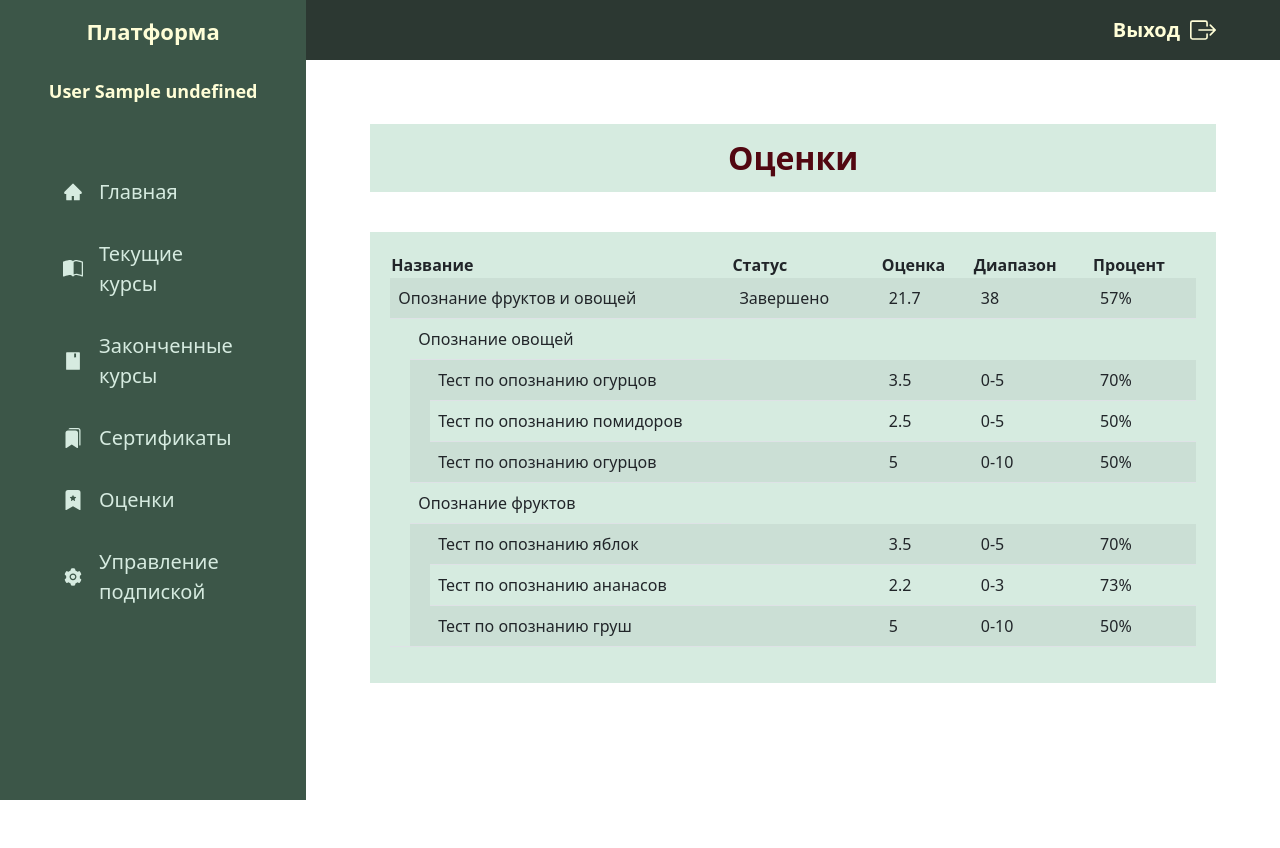
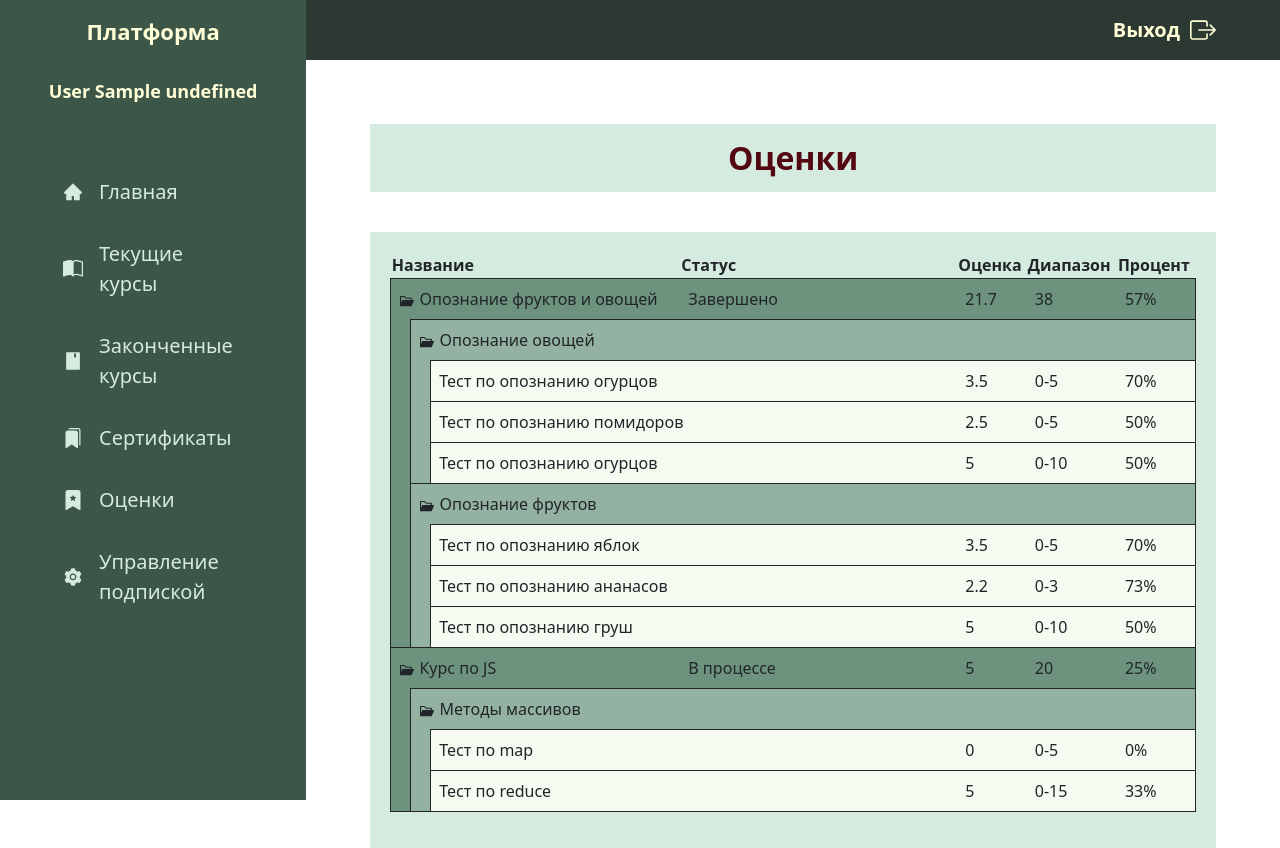
Before and after one commit to educ-educ/tpkr_front_prod, a React (Create React App) app: page /admin/home/grades in a window 1280 px wide. Before the commit the page ends 800 px from the top, so only its background shows below. Built offline with nearby package versions, Linux system fonts and the light colour scheme; sample sign-in values are in the browser's storage; the HTML template or start-up script is replaced by a standard one.

Commit message:
table styling

```diff
--- a/src/pages/GradesPage/GradesPage.jsx
+++ b/src/pages/GradesPage/GradesPage.jsx
@@ -1,7 +1,7 @@
 import "../pages.scss"
 import Table from "react-bootstrap/Table"
 import { Container } from "react-bootstrap"
-import { useState } from "react"
+import {AiFillFolderOpen} from 'react-icons/ai'
 
 const grades = [
     {
@@ -55,6 +55,29 @@ const grades = [
                 ]
             }
         ]
+    },
+    {
+        course_name: "Курс по JS",
+        status: "В процессе",
+        sections: [
+            {
+                name: "Методы массивов",
+                items: [
+                    {
+                        task: 'Тест по map',
+                        grade: 0,
+                        max_grade: 5.0,
+                        datetime: "14.05.2023 15:43"
+                    },
+                    {
+                        task: 'Тест по reduce',
+                        grade: 5.0,
+                        max_grade: 15.0,
+                        datetime: "14.05.2023 15:43"
+                    }
+                ]
+            }
+        ]
     }
 ]
 
@@ -71,7 +94,7 @@ const GradesPage = () => {
                 Оценки
             </div>
             <div className='person-decorator__mainpage'>
-                <Table striped className="person-decorator__mainpage__table">
+                <Table>
                     <thead>
                         <th colSpan="3" id="itemname">Название</th>
                         <th id='status'>Статус</th>
@@ -79,12 +102,12 @@ const GradesPage = () => {
                         <th id="grade_diap">Диапазон</th>
                         <th id="grade_percents">Процент</th>
                     </thead>
-                    <tbody className="person-table-body">
+                    <tbody className="person-table">
                         {
                             grades.map((cource) =>
                                 <>
-                                    <tr>
-                                        <td colSpan="3">{cource.course_name}</td>
+                                    <tr className="person-table__layer1">
+                                        <td className="person-table__name" colSpan="3"><AiFillFolderOpen/> {cource.course_name}</td>
                                         <td>{cource.status}</td>
                                         <td>{getCourceGrade(cource)}</td>
                                         <td>{getCourceMaxGrade(cource)}</td>
@@ -95,21 +118,21 @@ const GradesPage = () => {
                                         <>
                                             <tr>
                                                 {(sectionIndex===0) &&
-                                                     <td className="layer-1" rowSpan={getCourceRowCount(cource)}></td>
+                                                     <td className="person-table__layer1 person-table__offset" rowSpan={getCourceRowCount(cource)}></td>
                                                 }
-                                                <td colSpan="2">{section.name}</td>
+                                                <td className="person-table__layer2 person-table__name" colSpan="100"><AiFillFolderOpen/> {section.name}</td>
                                             </tr>
                                             {
                                             section.items.map((item, itemIndex)=>
                                                 <>
-                                                    <tr>
+                                                    <tr className="person-table__layer3">
                                                         {(itemIndex===0) &&
-                                                            <td className="layer-2" rowSpan={section.items.length}></td>
+                                                            <td className="person-table__layer2 person-table__offset" rowSpan={section.items.length}></td>
                                                         }
-                                                        <td colSpan="2">{item.task}</td>
-                                                        <td>{item.grade}</td>
-                                                        <td>0-{item.max_grade}</td>
-                                                        <td>{((item.grade / item.max_grade)*100).toFixed(0)}%</td>
+                                                        <td className="person-table__line" colSpan="2">{item.task}</td>
+                                                        <td className="person-table__line">{item.grade}</td>
+                                                        <td className="person-table__line">0-{item.max_grade}</td>
+                                                        <td className="person-table__line">{((item.grade / item.max_grade)*100).toFixed(0)}%</td>
                                                     </tr>
                                                 </>
                                             )}
--- a/src/pages/PapersPage/PapersPage.jsx
+++ b/src/pages/PapersPage/PapersPage.jsx
@@ -43,7 +43,7 @@ const PapersPage = () => {
                         <th>Дата окончания</th>
                         <th>Ссылка на документ</th>
                     </thead>
-                    <tbody>
+                    <tbody className="person-table">
                         {
                             papers.map((paper)=>
                                 <>
--- a/src/pages/pages.scss
+++ b/src/pages/pages.scss
@@ -91,6 +91,33 @@
 
 }
 
-.layer-1, .layer-2 {
-    width: 20px;
+.person-table {
+    border: 1px solid;
+
+    &__name {
+        border-top: 1px solid;
+        border-bottom: 0;
+    }
+    &__line {
+        border-top: 1px solid;
+    }
+
+    &__offset {
+        width: 20px;
+        border: 1px solid;
+        border-top: 0;
+    }
+
+
+    &__layer1 {
+        background-color: var(--color-green-1) !important;
+    }
+
+    &__layer2 {
+        background-color: var(--color-green-2) !important;
+    }
+
+    &__layer3 {
+        background-color: var(--color-green-3) !important;
+    }
 }
```
